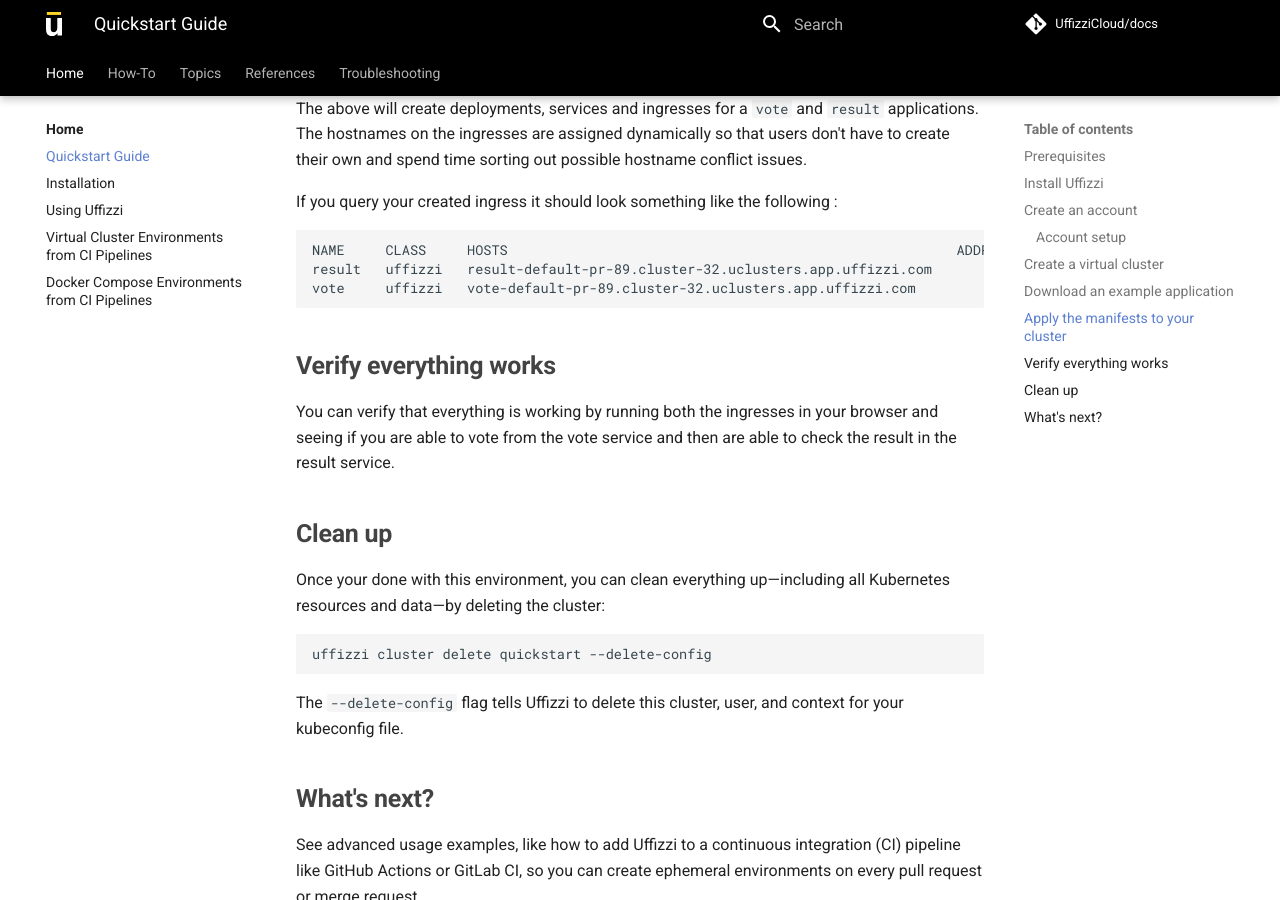
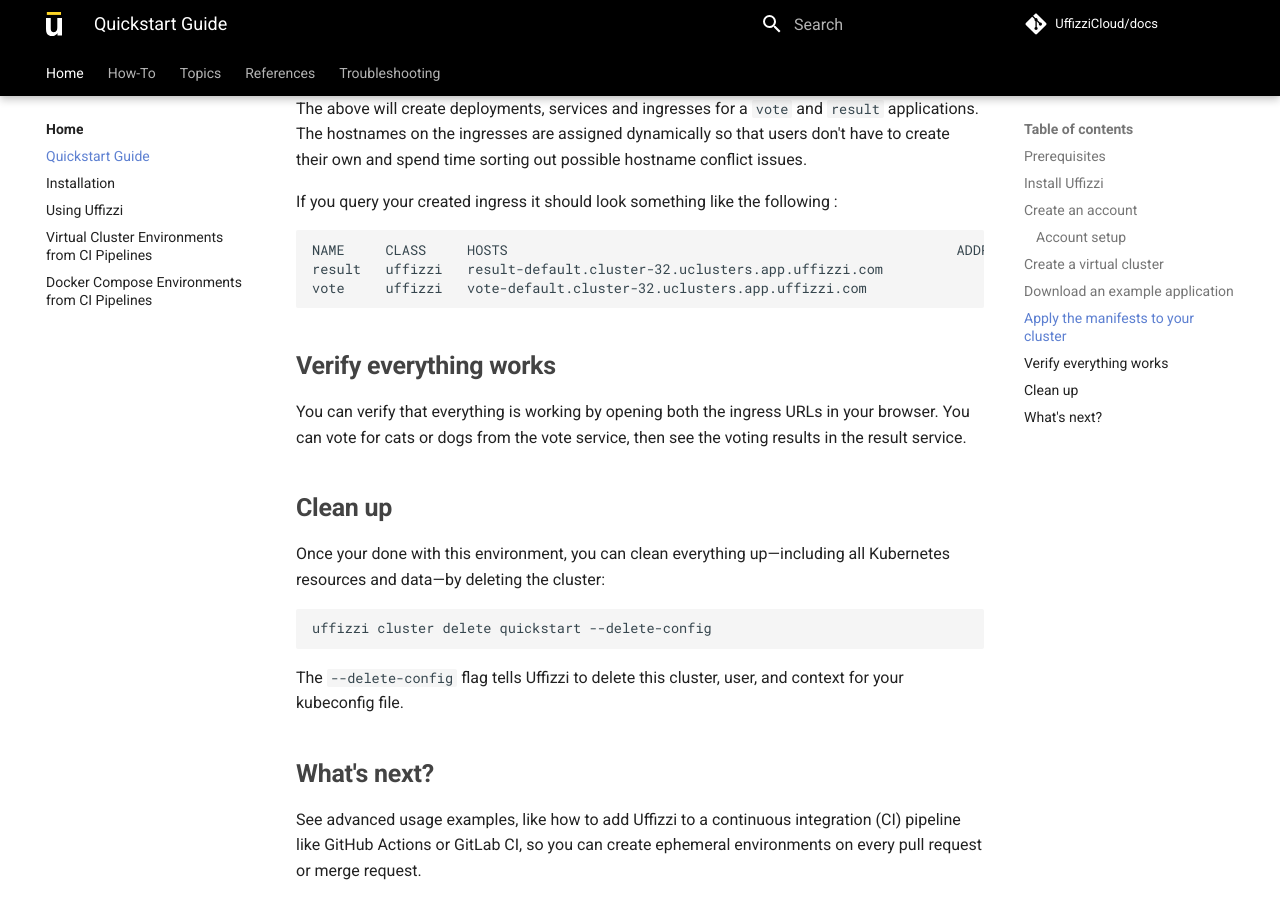
Before and after one commit to UffizziCloud/docs, an MkDocs documentation site: the page built from docs/quickstart.md, in a window 1280 px wide and 900 px high, scrolled down 2435 px. Built offline with MkDocs 1.6.1 and Material for MkDocs 9.7.7, drawn with Linux system fonts in a browser that asks for light colours; comment, search, counter and statistics services are not loaded.

Commit message:
Update description

````diff
--- a/docs/quickstart.md
+++ b/docs/quickstart.md
@@ -83,13 +83,13 @@
 If you query your created ingress it should look something like the following :
 ```
 NAME     CLASS     HOSTS                                                       ADDRESS   PORTS     AGE
-result   uffizzi   result-default-pr-89.cluster-32.uclusters.app.uffizzi.com             80, 443   14m
-vote     uffizzi   vote-default-pr-89.cluster-32.uclusters.app.uffizzi.com               80, 443   14m
+result   uffizzi   result-default.cluster-32.uclusters.app.uffizzi.com             80, 443   14m
+vote     uffizzi   vote-default.cluster-32.uclusters.app.uffizzi.com               80, 443   14m
 ```
 
 ## Verify everything works
 
-You can verify that everything is working by running both the ingresses in your browser and seeing if you are able to vote from the vote service and then are able to check the result in the result service.
+You can verify that everything is working by opening both the ingress URLs in your browser. You can vote for cats or dogs from the vote service, then see the voting results in the result service.
 
 ## Clean up
 
````
